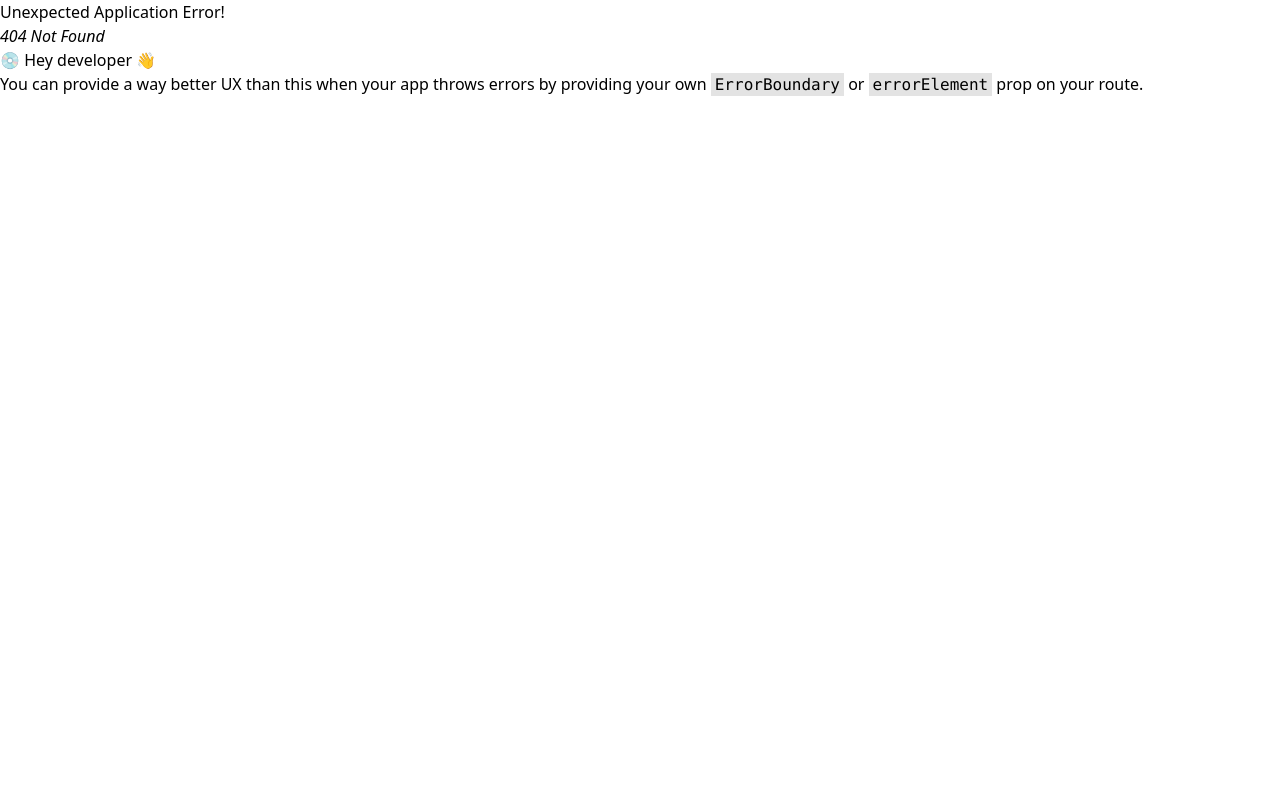
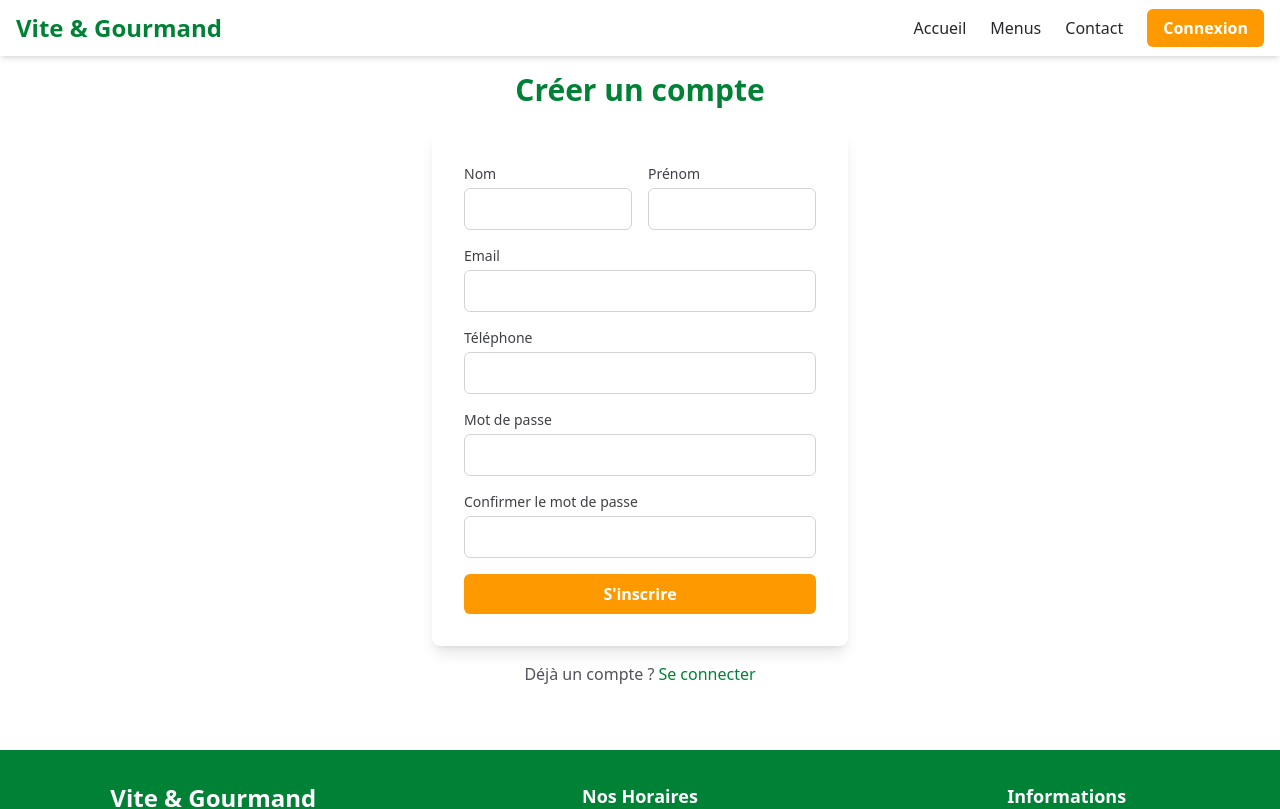
Before and after one commit to baak72/vite-et-gourmand, a React (Vite) app: page /register in a window 1280 px wide. Before the commit this address had no page. Shown: the top 809 px of the page. Built offline with nearby package versions, Linux system fonts and the light colour scheme.

Commit message:
feat(frontend): Implement full auth flow (register, login, logout)

```diff
--- a/src/App.jsx
+++ b/src/App.jsx
@@ -5,6 +5,7 @@ import HomeView from './views/HomeView';
 import MenusView from './views/MenusView';
 import ContactView from './views/ContactView';
 import LoginView from './views/LoginView';
+import RegisterView from './views/RegisterView';
 
 const router = createBrowserRouter([
   {
@@ -26,6 +27,10 @@ const router = createBrowserRouter([
       { path: "/login",
         element: <LoginView />,
       },
+      {
+        path: "/register",
+        element: <RegisterView />,
+      },
     ],
   },
 ]);
--- a/src/components/Navbar.jsx
+++ b/src/components/Navbar.jsx
@@ -1,48 +1,66 @@
 import React from 'react';
+import { Link, useNavigate } from 'react-router-dom';
 import { useAuthStore } from '../store/useAuthStore';
+import { signOutUser } from '../utils/firebase';
 
 const Navbar = () => {
   const user = useAuthStore((state) => state.user);
+  // On récupère l'action "clearUser"
+  const clearUser = useAuthStore((state) => state.clearUser);
+  // On initialise l'outil de redirection
+  const navigate = useNavigate();
+  const handleLogout = async () => {
+    try {
+      await signOutUser(); // On appelle Firebase
+      clearUser();
+      navigate('/'); // On redirige vers l'accueil
+    } catch (error) {
+      console.error("Erreur lors de la déconnexion :", error);
+    }
+  };
+
 
   return (
     <nav className="bg-white shadow-md sticky top-0 z-50">
       <div className="container mx-auto px-4 py-3 flex justify-between items-center">
 
-        <a href="/" className="text-2xl font-bold text-green-700">
+        <Link to="/" className="text-2xl font-bold text-green-700">
           Vite & Gourmand
-        </a>
+        </Link>
 
         <ul className="flex space-x-6 items-center">
           <li>
-            <a href="/" className="text-zinc-800 font-medium hover:text-green-700">
+            <Link to="/" className="text-zinc-800 font-medium hover:text-green-700">
               Accueil
-            </a>
+            </Link>
           </li>
           <li>
-            <a href="/menus" className="text-zinc-800 font-medium hover:text-green-700">
+            <Link to="/menus" className="text-zinc-800 font-medium hover:text-green-700">
               Menus
-            </a>
+            </Link>
           </li>
           <li>
-            <a href="/contact" className="text-zinc-800 font-medium hover:text-green-700">
+            <Link to="/contact" className="text-zinc-800 font-medium hover:text-green-700">
               Contact
-            </a>
+            </Link>
           </li>
 
           <li>
             {user ? (
               <>
-                <a href="/profil" className="text-zinc-800 font-medium hover:text-green-700 mr-4">
+                <Link to="/profil" className="text-zinc-800 font-medium hover:text-green-700 mr-4">
                   Mon Compte
-                </a>
-                <button className="bg-zinc-200 text-zinc-800 font-bold px-4 py-2 rounded-md hover:bg-zinc-300 transition-colors">
+                </Link>
+                <button
+                onClick={handleLogout}
+                className="bg-zinc-200 text-zinc-800 font-bold px-4 py-2 rounded-md hover:bg-zinc-300 transition-colors">
                   Déconnexion
                 </button>
               </>
             ) : (
-              <a href="/login" className="bg-amber-500 text-white font-bold px-4 py-2 rounded-md hover:bg-amber-600 transition-colors">
+              <Link to="/login" className="bg-amber-500 text-white font-bold px-4 py-2 rounded-md hover:bg-amber-600 transition-colors">
                 Connexion
-              </a>
+              </Link>
             )}
           </li>
         </ul>
--- a/src/views/LoginView.jsx
+++ b/src/views/LoginView.jsx
@@ -2,7 +2,7 @@ import React, { useState } from 'react';
 import { useForm } from 'react-hook-form';
 import { z } from 'zod';
 import { zodResolver } from '@hookform/resolvers/zod';
-import { useNavigate } from 'react-router-dom';
+import { useNavigate, Link } from 'react-router-dom';
 
 // On importe nos "machines"
 import { signInUser } from '../utils/firebase'; // Firebase
@@ -32,7 +32,7 @@ const LoginView = () => {
       // Étape A: On appelle la Firebase
       const userCredential = await signInUser(data.email, data.password);
 
-      // Étape B: On met l'utilisateur dans le Zustand
+      // Étape B: On connecte l'utilisateur
       setUser(userCredential.user);
 
       // Étape C: On redirige l'utilisateur vers sa page de profil
@@ -95,6 +95,14 @@ const LoginView = () => {
         )}
 
       </form>
+
+      <p className="text-center text-zinc-600 mt-4">
+        Pas encore de compte ?
+        <Link to="/register" className="font-medium text-green-700 hover:underline ml-1">
+          S'inscrire
+        </Link>
+      </p>
+
     </div>
   );
 };
--- /dev/null
+++ b/src/views/RegisterView.jsx
@@ -0,0 +1,136 @@
+import React, { useState } from 'react';
+import { useForm } from 'react-hook-form';
+import { z } from 'zod';
+import { zodResolver } from '@hookform/resolvers/zod';
+import { Link, useNavigate } from 'react-router-dom';
+
+// On importe nos "machines"
+import { registerUser } from '../utils/firebase'; // Firebase
+import { useAuthStore } from '../store/useAuthStore'; // Zustand
+
+// --- 1. Le Schéma de Validation ---
+const registerSchema = z.object({
+  nom: z.string().min(2, "Le nom est trop court."),
+  prenom: z.string().min(2, "Le prénom est trop court."),
+  telephone: z.string().min(10, "Numéro de téléphone invalide."),
+  email: z.string().email("Votre email n'est pas valide."),
+  password: z.string()
+    .min(10, "10 caractères minimum.")
+    .regex(new RegExp(".*[A-Z].*"), "Au moins une majuscule.")
+    .regex(new RegExp(".*[a-z].*"), "Au moins une minuscule.")
+    .regex(new RegExp(".*[0-9].*"), "Au moins un chiffre.")
+    .regex(new RegExp(".*[!@#$%^&*].*"), "Au moins un caractère spécial (!@#$...)."),
+  confirmPassword: z.string(),
+})
+.refine((data) => data.password === data.confirmPassword, {
+  // On vérifie que les 2 MDP sont identiques
+  message: "Les mots de passe ne correspondent pas.",
+  path: ["confirmPassword"],
+});
+
+const RegisterView = () => {
+  // --- 2. Initialisation des Outils ---
+  const [firebaseError, setFirebaseError] = useState(null);
+  const navigate = useNavigate();
+  const setUser = useAuthStore((state) => state.setUser);
+
+  const { register, handleSubmit, formState: { errors, isSubmitting } } = useForm({
+    resolver: zodResolver(registerSchema),
+  });
+
+  // --- 3. La Fonction de Soumission ---
+  const onSubmit = async (data) => {
+    setFirebaseError(null);
+    try {
+      // Étape A: On appelle Firebase
+      const additionalData = {
+        nom: data.nom,
+        prenom: data.prenom,
+        telephone: data.telephone,
+      };
+      const userCredential = await registerUser(data.email, data.password, additionalData);
+
+      // Étape B: On connecte l'utilisateur
+      setUser(userCredential.user);
+
+      // Étape C: On redirige vers la page de profil
+      navigate('/profil'); // (On créera cette page plus tard)
+
+    } catch (error) {
+      console.error("Erreur d'inscription Firebase :", error.message);
+      if (error.code === 'auth/email-already-in-use') {
+        setFirebaseError("Cet email est déjà utilisé.");
+      } else {
+        setFirebaseError("Une erreur est survenue lors de l'inscription.");
+      }
+    }
+  };
+
+  return (
+    <div className="container mx-auto p-4 max-w-md">
+      <h1 className="text-3xl font-bold text-green-700 mb-6 text-center">Créer un compte</h1>
+
+      <form onSubmit={handleSubmit(onSubmit)} className="bg-white shadow-lg rounded-lg p-8 space-y-4">
+        <div className="grid grid-cols-1 md:grid-cols-2 gap-4">
+          <div>
+            <label htmlFor="nom" className="block text-sm font-medium text-zinc-700">Nom</label>
+            <input id="nom" type="text" {...register("nom")} className="mt-1 block w-full px-3 py-2 border border-zinc-300 rounded-md" />
+            {errors.nom && <p className="mt-1 text-sm text-red-600">{errors.nom.message}</p>}
+          </div>
+          <div>
+            <label htmlFor="prenom" className="block text-sm font-medium text-zinc-700">Prénom</label>
+            <input id="prenom" type="text" {...register("prenom")} className="mt-1 block w-full px-3 py-2 border border-zinc-300 rounded-md" />
+            {errors.prenom && <p className="mt-1 text-sm text-red-600">{errors.prenom.message}</p>}
+          </div>
+        </div>
+
+        <div>
+          <label htmlFor="email" className="block text-sm font-medium text-zinc-700">Email</label>
+          <input id="email" type="email" {...register("email")} className="mt-1 block w-full px-3 py-2 border border-zinc-300 rounded-md" />
+          {errors.email && <p className="mt-1 text-sm text-red-600">{errors.email.message}</p>}
+        </div>
+
+        <div>
+          <label htmlFor="telephone" className="block text-sm font-medium text-zinc-700">Téléphone</label>
+          <input id="telephone" type="tel" {...register("telephone")} className="mt-1 block w-full px-3 py-2 border border-zinc-300 rounded-md" />
+          {errors.telephone && <p className="mt-1 text-sm text-red-600">{errors.telephone.message}</p>}
+        </div>
+
+        <div>
+          <label htmlFor="password" className="block text-sm font-medium text-zinc-700">Mot de passe</label>
+          <input id="password" type="password" {...register("password")} className="mt-1 block w-full px-3 py-2 border border-zinc-300 rounded-md" />
+          {errors.password && <p className="mt-1 text-sm text-red-600">{errors.password.message}</p>}
+        </div>
+
+        <div>
+          <label htmlFor="confirmPassword" className="block text-sm font-medium text-zinc-700">Confirmer le mot de passe</label>
+          <input id="confirmPassword" type="password" {...register("confirmPassword")} className="mt-1 block w-full px-3 py-2 border border-zinc-300 rounded-md" />
+          {errors.confirmPassword && <p className="mt-1 text-sm text-red-600">{errors.confirmPassword.message}</p>}
+        </div>
+
+        <button
+          type="submit"
+          disabled={isSubmitting}
+          className="w-full bg-amber-500 text-white font-bold py-2 px-4 rounded-md hover:bg-amber-600 transition-colors disabled:bg-zinc-400"
+        >
+          {isSubmitting ? "Création..." : "S'inscrire"}
+        </button>
+
+        {firebaseError && (
+          <p className="text-sm text-red-600 text-center">{firebaseError}</p>
+        )}
+      </form>
+
+      {/* --- Lien vers Connexion --- */}
+      <p className="text-center text-zinc-600 mt-4">
+        Déjà un compte ?
+        <Link to="/login" className="font-medium text-green-700 hover:underline ml-1">
+          Se connecter
+        </Link>
+      </p>
+
+    </div>
+  );
+};
+
+export default RegisterView;
```
